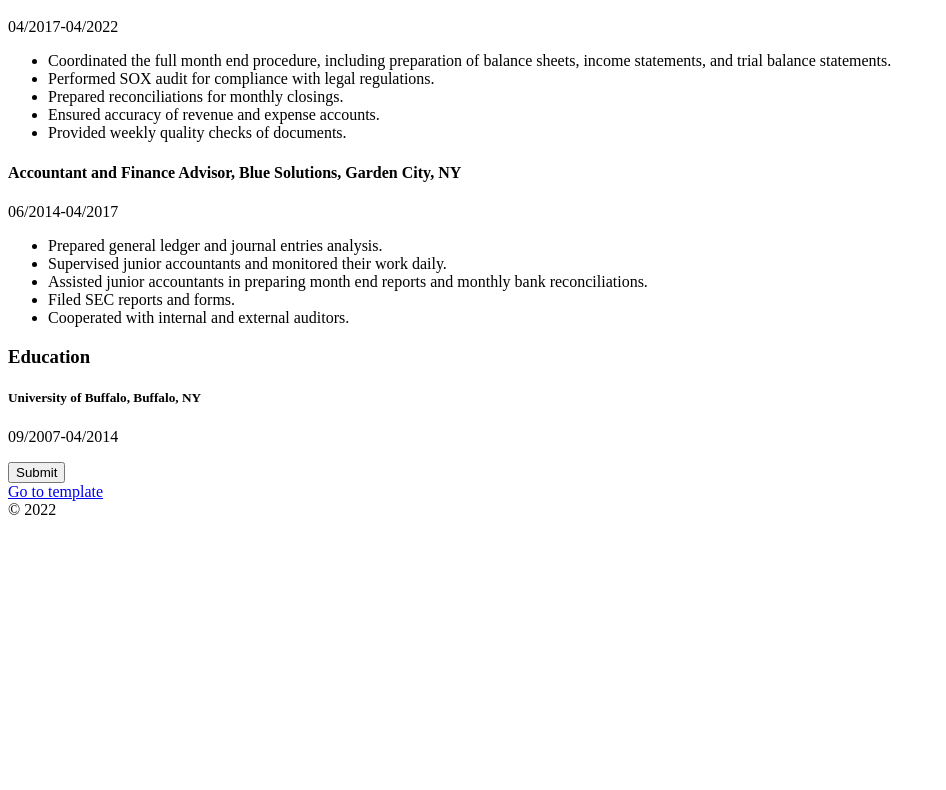
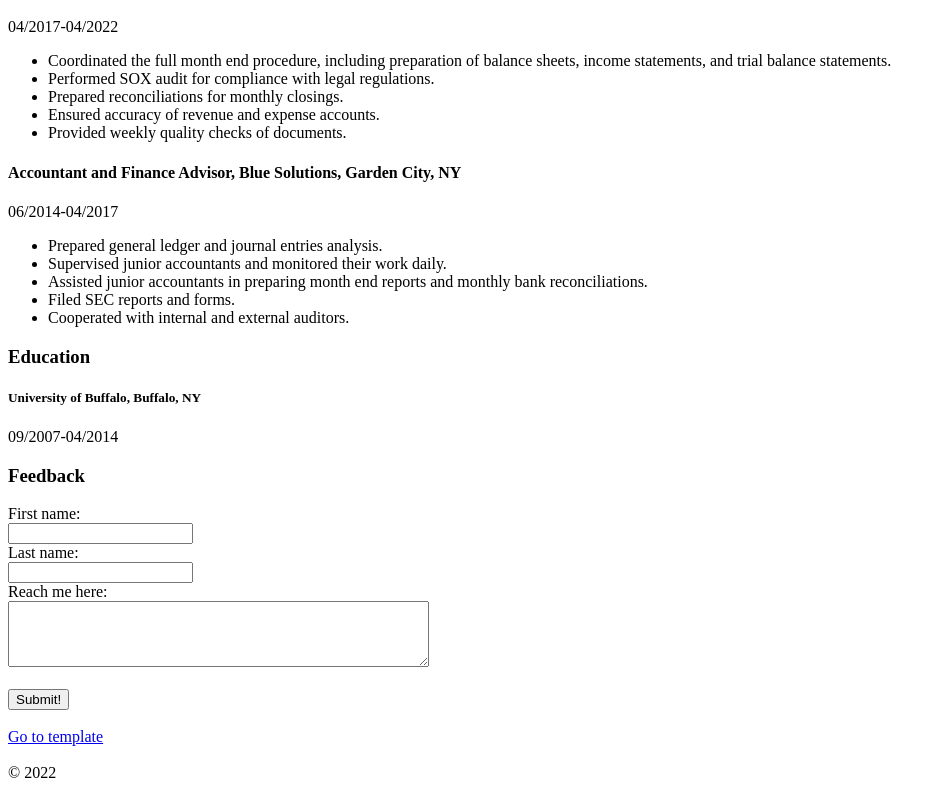
Before and after one commit to DenysChornokon/webdev-2, a plain HTML site: page lab1/index.html in a window 1280 px wide. Shown: the part 1220-2010 px from the top of the page, without its empty margins (0-946 px from the left). Before the commit the page ends 1747 px from the top, so only its background shows below. Drawn offline with Linux system fonts and the light colour scheme.

Commit message:
add forms

```diff
--- a/lab1/index.html
+++ b/lab1/index.html
@@ -11,8 +11,7 @@
 <body>
     <header>
         <div>
-            <img src="./img/myPhoto.jpg" alt="My photo" width="150"
-                height="200">
+            <img src="./img/myPhoto.jpg" alt="My photo" width="150" height="200">
         </div>
         <!-- Under pic -->
         <aside>
@@ -103,8 +102,25 @@
         </section>
     </div>
     <footer>
-        <button type="button">Submit</button>
+        <h3>Feedback</h3>
+
+        <form>
+            <label for="fname">First name:</label><br>
+            <input type="text" id="fname" name="fname"><br>
+
+            <label for="lname">Last name:</label><br>
+            <input type="text" id="lname" name="lname"><br>
+
+            <label for="fback">Reach me here:</label><br>
+            <textarea name="fback" rows="4" cols="50"></textarea><br><br>
+
+            <button type="button">Submit!</button>
+        </form>
+        <br>
+
+
         <div><a href="./template.html" target="_blank">Go to template</a></div>
+        <br>
         <div>
             &copy; 2022
         </div>
```
